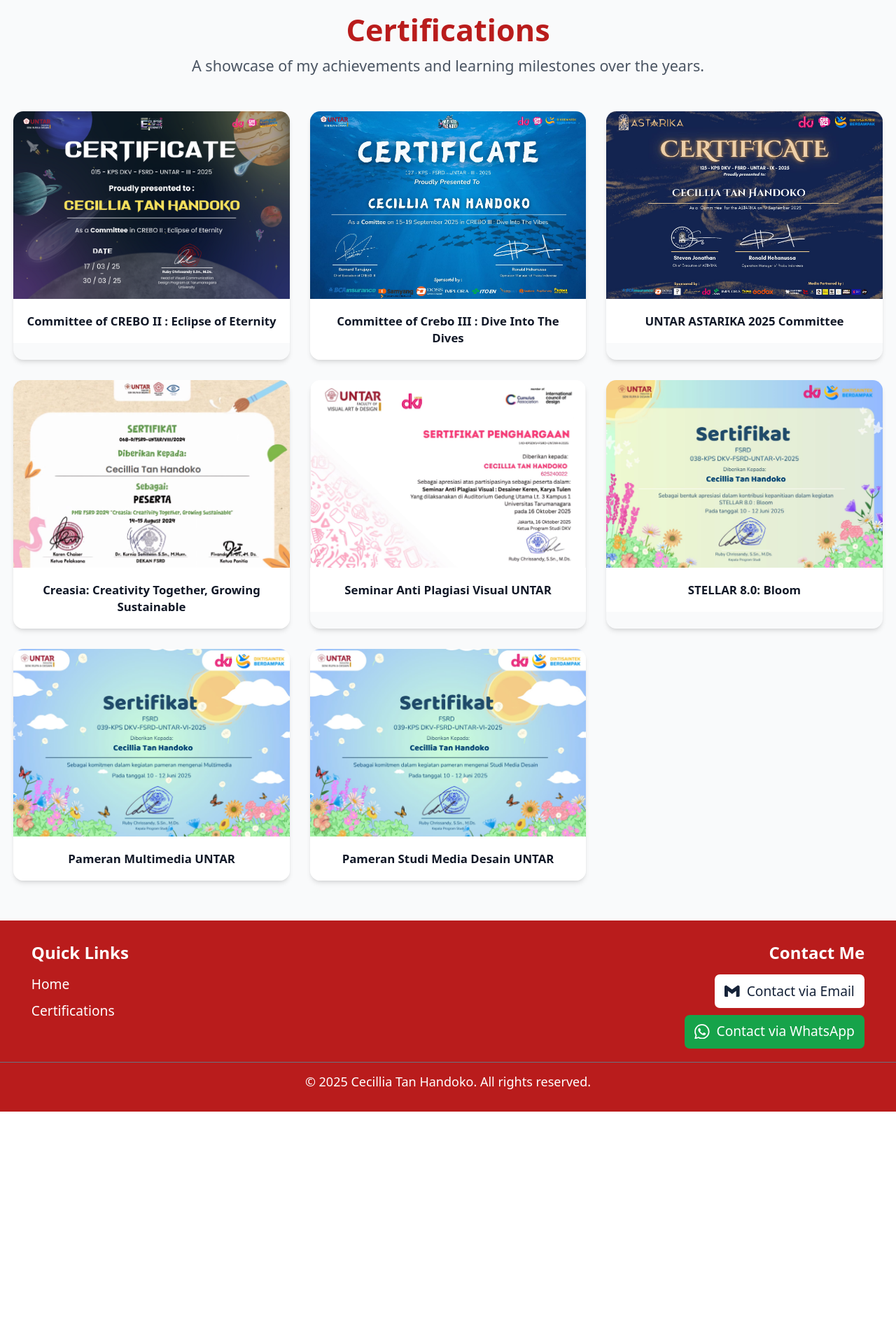
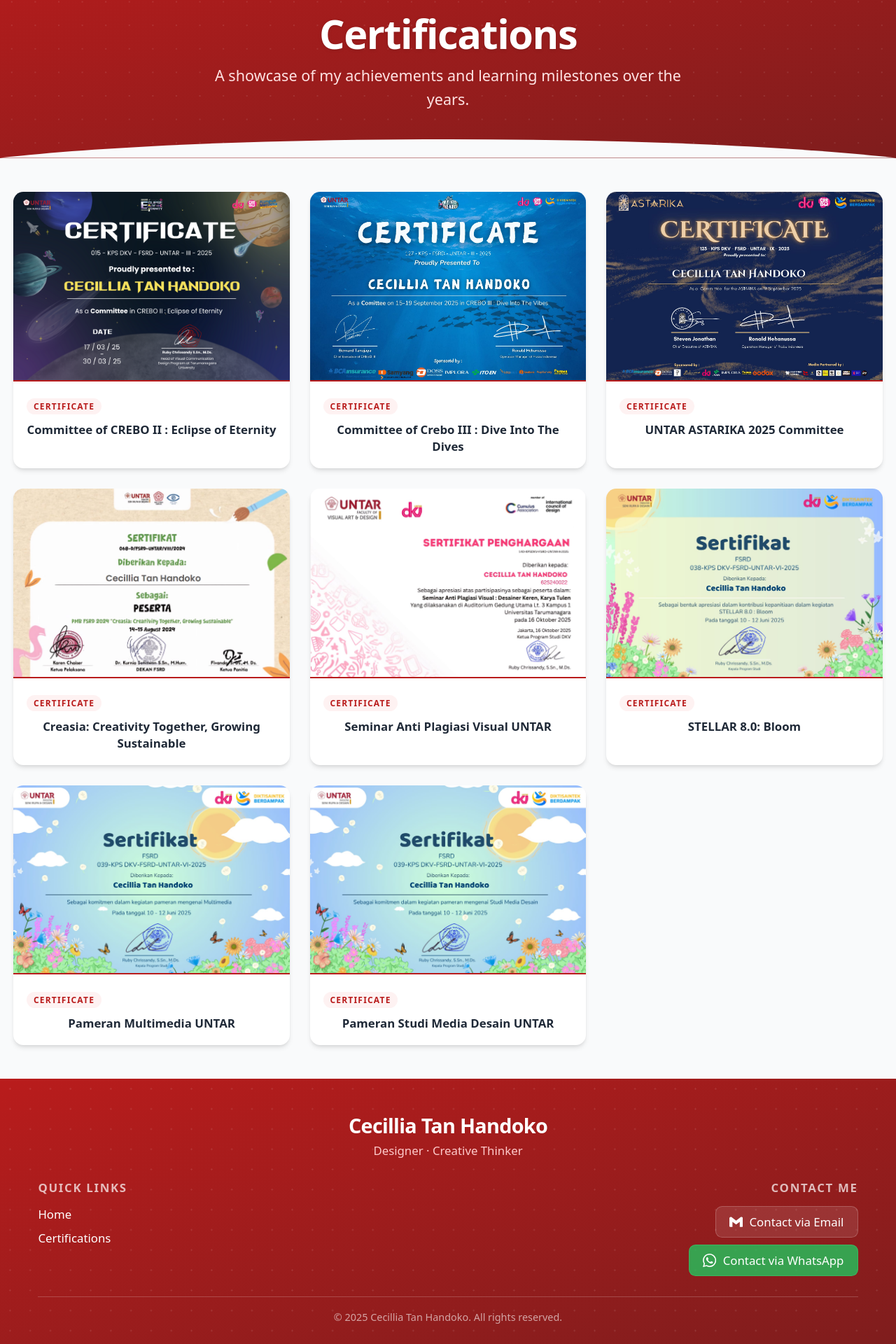
Before and after one commit to RafaelAngeloChristianto/cecil-portfolio, a React (Vite) app: page /certifications in a window 1280 px wide. Shown: the part 115-2035 px from the top of the page at 70% size. Before the commit the page ends 1703 px from the top, so only its background shows below. Built offline with nearby package versions, Linux system fonts and the light colour scheme; a web font is replaced by a local one.

Commit message:
update on UI

```diff
--- a/src/components/Footer.tsx
+++ b/src/components/Footer.tsx
@@ -4,23 +4,35 @@ import { Link } from "react-router-dom";
 
 export const Footer: React.FC = () => {
   return (
-    <footer className="w-full bg-[#B91C1C] py-6 flex flex-col items-center">
+    <footer className="w-full bg-gradient-to-br from-[#B91C1C] to-[#7f1d1d] pt-10 pb-6 flex flex-col items-center relative overflow-hidden">
+      {/* Dot pattern */}
+      <div
+        className="absolute inset-0 opacity-10 pointer-events-none"
+        style={{ backgroundImage: "radial-gradient(circle, #fff 1px, transparent 1px)", backgroundSize: "24px 24px" }}
+      />
+
+      {/* Branding */}
+      <div className="mb-6 text-center z-10">
+        <p className="text-white text-2xl font-extrabold tracking-tight">Cecillia Tan Handoko</p>
+        <p className="text-red-200 text-sm mt-1">Designer · Creative Thinker</p>
+      </div>
+
       {/* Main Content */}
-      <div className="w-full max-w-5xl flex flex-col md:flex-row justify-between items-center md:items-start mb-4 px-4 space-y-6 md:space-y-0">
+      <div className="w-full max-w-5xl flex flex-col md:flex-row justify-between items-center md:items-start mb-6 px-6 space-y-6 md:space-y-0 z-10">
         {/* Quick Links */}
         <div className="text-center md:text-left">
-          <h3 className="text-white text-xl font-Roboto font-bold mb-3">
+          <h3 className="text-white text-sm font-bold uppercase tracking-widest mb-3 opacity-70">
             Quick Links
           </h3>
           <nav className="flex flex-col space-y-2">
             <Link
-              className="text-white hover:underline hover:text-gray-300 transition-colors duration-200"
+              className="text-white hover:text-red-200 transition-colors duration-200 text-sm"
               to="/"
             >
               Home
             </Link>
             <Link
-              className="text-white hover:underline hover:text-gray-300 transition-colors duration-200"
+              className="text-white hover:text-red-200 transition-colors duration-200 text-sm"
               to="/certifications"
             >
               Certifications
@@ -30,24 +42,24 @@ export const Footer: React.FC = () => {
 
         {/* Contact */}
         <div className="text-center md:text-right">
-          <h3 className="text-white text-xl font-Roboto font-bold mb-3">
+          <h3 className="text-white text-sm font-bold uppercase tracking-widest mb-3 opacity-70">
             Contact Me
           </h3>
           <div className="flex flex-col items-center md:items-end space-y-2">
             <a
               href="https://mail.google.com/mail/?view=cm&fs=1&to=cecilliatanhandoko555@gmail.com"
-              className="flex items-center space-x-2 bg-white text-[#152238] px-3 py-2 rounded-md hover:bg-gray-200 transition-colors duration-200"
+              className="flex items-center space-x-2 bg-white/10 border border-white/20 text-white px-4 py-2 rounded-lg hover:bg-white/20 transition-colors duration-200 text-sm"
             >
-              <SiGmail className="text-lg" />
+              <SiGmail className="text-base" />
               <span>Contact via Email</span>
             </a>
             <a
               href="https://wa.me/6281514383863?text=Hello%20Cecillia%2C%20I%20am%20interested%20in%20your%20services%20as%20a%20designer.%20Can%20we%20discuss%20further%3F"
               target="_blank"
               rel="noopener noreferrer"
-              className="flex items-center space-x-2 bg-green-600 text-white px-3 py-2 rounded-md hover:bg-green-500 transition-colors duration-200"
+              className="flex items-center space-x-2 bg-green-500/80 border border-green-400/30 text-white px-4 py-2 rounded-lg hover:bg-green-500 transition-colors duration-200 text-sm"
             >
-              <SiWhatsapp className="text-lg" />
+              <SiWhatsapp className="text-base" />
               <span>Contact via WhatsApp</span>
             </a>
           </div>
@@ -55,10 +67,12 @@ export const Footer: React.FC = () => {
       </div>
 
       {/* Divider */}
-      <hr className="w-full border-gray-500 mb-3" />
+      <div className="w-full max-w-5xl px-6 z-10">
+        <hr className="border-white/20 mb-4" />
+      </div>
 
       {/* Footer Bottom */}
-      <p className="text-center text-white text-[15px] font-Inter">
+      <p className="text-center text-white/60 text-xs z-10">
         &copy; {new Date().getFullYear()} Cecillia Tan Handoko. All rights reserved.
       </p>
     </footer>
--- a/src/screens/Certifications.tsx
+++ b/src/screens/Certifications.tsx
@@ -46,30 +46,58 @@ export const Certifications: React.FC = () => {
       {/* Navbar */}
       <NavBar />
 
+      {/* Hero Banner */}
+      <div className="relative w-full bg-gradient-to-br from-[#B91C1C] to-[#7f1d1d] pt-28 pb-14 px-4 text-center overflow-hidden">
+        <div className="absolute inset-0 opacity-10" style={{ backgroundImage: "radial-gradient(circle, #fff 1px, transparent 1px)", backgroundSize: "28px 28px" }} />
+        <motion.h1
+          className="text-4xl md:text-5xl font-extrabold text-white tracking-tight drop-shadow"
+          initial={{ opacity: 0, y: -20 }}
+          animate={{ opacity: 1, y: 0 }}
+          transition={{ duration: 0.5 }}
+        >
+          Certifications
+        </motion.h1>
+        <motion.p
+          className="mt-3 text-base md:text-lg text-red-100 max-w-xl mx-auto"
+          initial={{ opacity: 0 }}
+          animate={{ opacity: 1 }}
+          transition={{ delay: 0.2, duration: 0.5 }}
+        >
+          A showcase of my achievements and learning milestones over the years.
+        </motion.p>
+        <div className="absolute bottom-0 left-0 w-full overflow-hidden leading-none">
+          <svg viewBox="0 0 1440 40" className="w-full" preserveAspectRatio="none">
+            <path d="M0,40 C360,0 1080,0 1440,40 L1440,40 L0,40 Z" fill="#f9fafb" />
+          </svg>
+        </div>
+      </div>
+
       {/* Main Content */}
-      <div className="flex-grow max-w-6xl mx-auto px-4 py-8 md:py-12 mt-16">
-        <h1 className="text-3xl md:text-4xl font-bold mb-2 text-center text-[#B91C1C]">
-          Certifications
-        </h1>
-        <p className="text-base md:text-lg text-center mb-8 md:mb-10 text-gray-600">
-          A showcase of my achievements and learning milestones over the years.
-        </p>
-
+      <div className="flex-grow max-w-6xl mx-auto px-4 py-10">
         <div className="grid grid-cols-1 sm:grid-cols-2 md:grid-cols-3 gap-6">
           {certificates.map((cert, index) => (
             <motion.div
               key={index}
-              className="cursor-pointer rounded-xl shadow-md overflow-hidden hover:shadow-xl transition-shadow"
+              className="cursor-pointer rounded-xl shadow-md overflow-hidden hover:shadow-xl transition-shadow bg-white group"
               whileHover={{ scale: 1.02 }}
+              initial={{ opacity: 0, y: 20 }}
+              animate={{ opacity: 1, y: 0 }}
+              transition={{ delay: index * 0.05 }}
               onClick={() => setSelectedImage(cert.file)}
             >
-              <img
-                src={`/certificates/${cert.file}`}
-                alt={cert.title}
-                className="object-cover w-full h-56"
-              />
-              <div className="p-4 bg-white">
-                <h2 className="text-sm font-semibold text-center">
+              <div className="relative">
+                <img
+                  src={`/certificates/${cert.file}`}
+                  alt={cert.title}
+                  className="object-cover w-full h-56"
+                />
+                <div className="absolute inset-0 bg-[#B91C1C] opacity-0 group-hover:opacity-10 transition-opacity" />
+              </div>
+              <div className="p-4 border-t-2 border-[#B91C1C]">
+                <span className="inline-block text-[10px] font-bold uppercase tracking-widest text-[#B91C1C] bg-red-50 px-2 py-0.5 rounded-full mb-2">
+                  Certificate
+                </span>
+                <h2 className="text-sm font-semibold text-center text-gray-800">
                   {cert.title}
                 </h2>
               </div>
```
